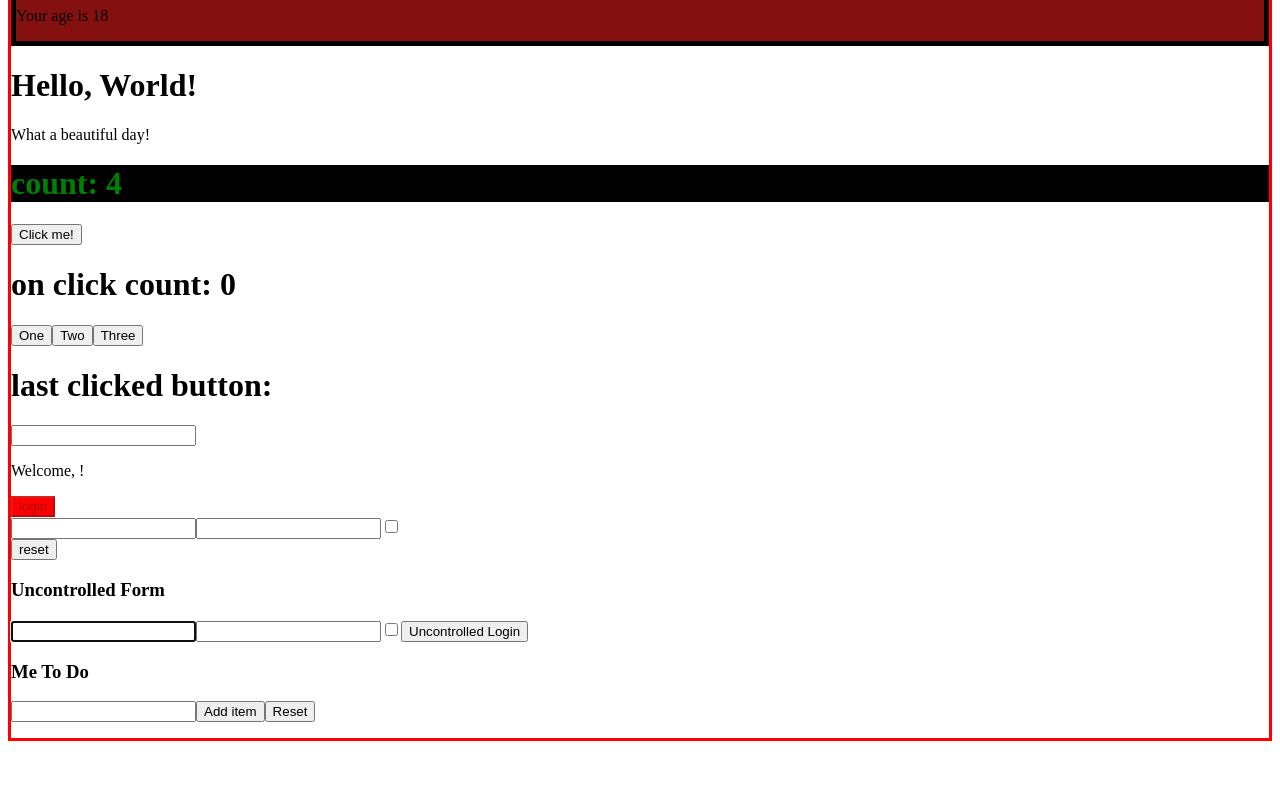
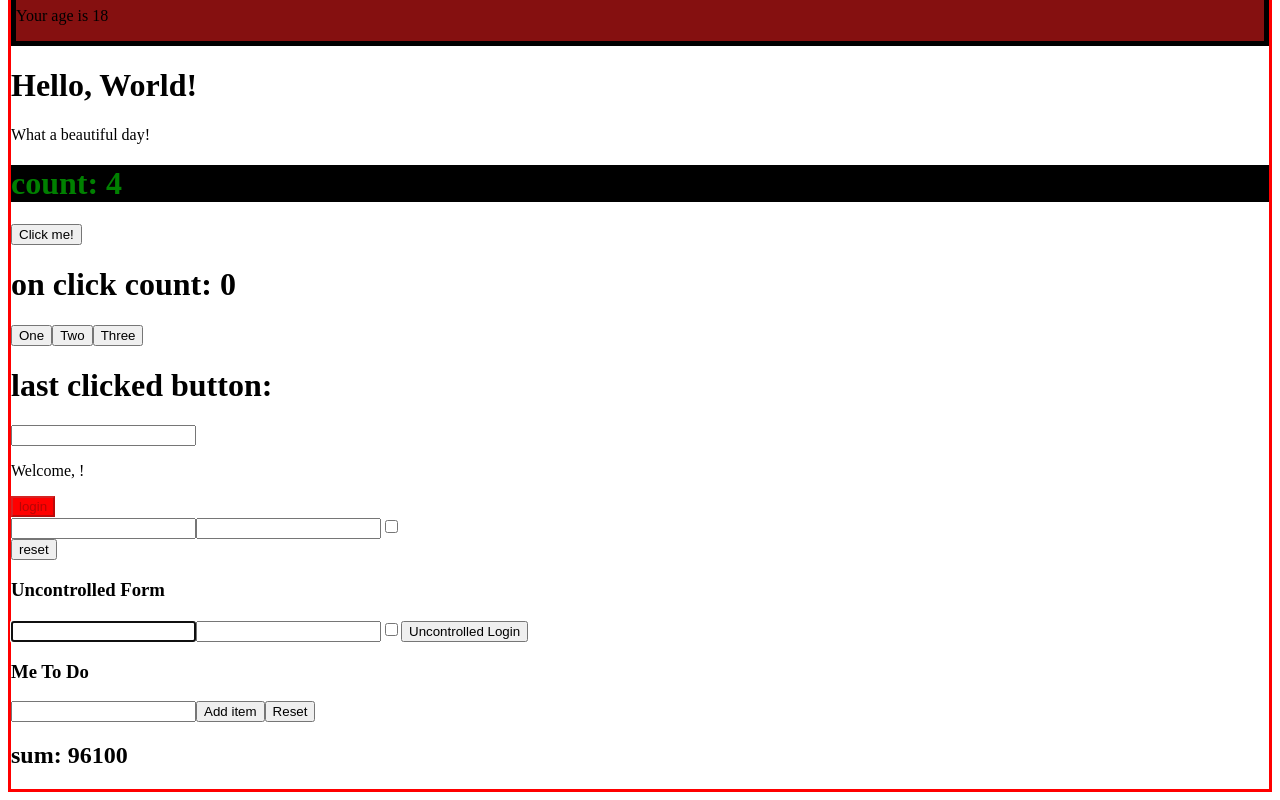
Before and after one commit to MarkupMonkey/react-project, a React (Create React App) app: page / in a window 1280 px wide. Shown: the part 194-994 px from the top of the page. Before the commit the page ends 943 px from the top, so only its background shows below. Built offline with nearby package versions, Linux system fonts and the light colour scheme.

Commit message:
exercise function components 02 done

```diff
--- a/src/App.js
+++ b/src/App.js
@@ -11,6 +11,7 @@ import { TodoList } from "./Todolist";
 import { Container } from "./Container";
 import { LanguageContext } from "./LanguageContext";
 import { DisplayLanguage } from "./DisplayLanguage";
+import {Sum} from "./Sum";
 class Data extends React.Component {
     state = {
         language: 'en',
@@ -49,6 +50,7 @@ class Data extends React.Component {
                             )
                         }}
                         </TodoList>
+                        <Sum numbers={[100, 96000]}/>
                     </Container>
 
                 </div>
--- /dev/null
+++ b/src/Sum.js
@@ -0,0 +1,8 @@
+import React from "react";
+
+export function Sum({numbers}) {
+    const sum = numbers.reduce((a, b)=> a + b)
+    return (
+        <h2>sum: {sum}</h2>
+    )
+}
```
